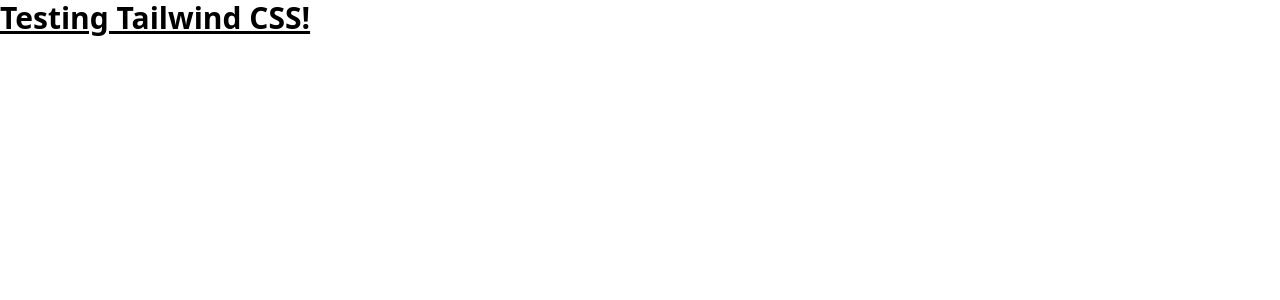
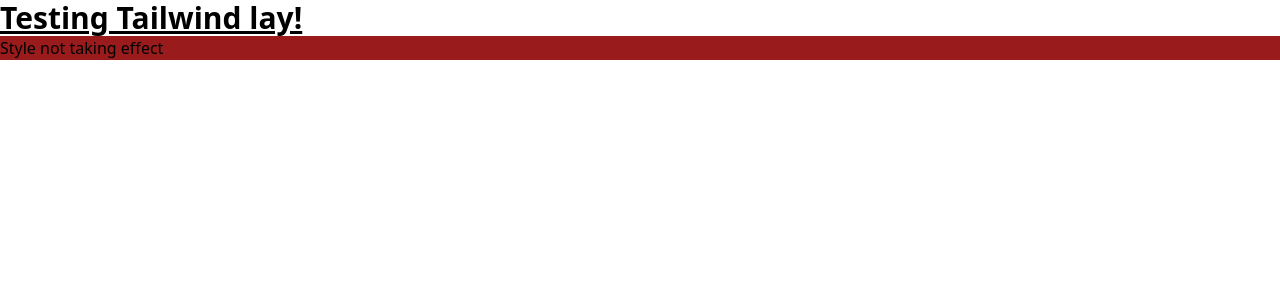
Before and after one commit to abmercy035/myportfolio, a React (Vite) app: page / in a window 1280 px wide. Shown: the top 300 px of the page. Built offline with nearby package versions, Linux system fonts and the light colour scheme.

Commit message:
minor :
arranging defining routes

```diff
--- a/package.json
+++ b/package.json
@@ -20,6 +20,8 @@
     "@types/react": "^18.0.28",
     "@types/react-dom": "^18.0.11",
     "@vitejs/plugin-react": "^3.1.0",
+    "autoprefixer": "^10.4.14",
+    "postcss": "^8.4.26",
     "tailwindcss": "^3.3.3",
     "vite": "^4.4.4"
   }
--- a/src/App.jsx
+++ b/src/App.jsx
@@ -2,21 +2,31 @@
 import { BrowserRouter as Router, Route, Routes } from "react-router-dom"
 import './index.css';
 
-import TestComponent from './components/TestComponent';
-
+import MainLayout from './layouts/MainLayout';
+import HomePage from './pages/HomePage';
+import NewsPage from './pages/NewsPage';
+import VideosPage from './pages/VideosPage';
+import NotFound from './pages/NotFound';
 
 function App() {
-  return (
-    <div>
-      <TestComponent />
-      {/* <Router>
-        <Routes>
-         <LoginRoute />
-         <MainRoute />
-          </Routes>
-        </Router> */}
-    </div>
-  );
+ return (
+  <div>
+   <Router>
+    <Routes>
+     <Route exact path="/" element={ <MainLayout header nav footer article /> } >
+      <Route exact path="/" element={ <HomePage /> } />
+     </Route>
+     <Route exact path="/news" element={ <MainLayout header nav footer article /> } >
+      <Route exact path="/news" element={ <NewsPage /> } />
+     </Route>
+     <Route exact path="/videos" element={ <MainLayout header footer /> } >
+      <Route exact path="/videos" element={ <VideosPage /> } />
+     </Route>
+     <Route path="*" element={ <NotFound /> } />
+    </Routes>
+   </Router>
+  </div >
+ );
 }
 
 export default App;
--- /dev/null
+++ b/src/components/Aside.jsx
@@ -0,0 +1,7 @@
+import React from 'react'
+
+export default function Aside() {
+  return (
+    <div>Aside</div>
+  )
+}
--- /dev/null
+++ b/src/components/Footer.jsx
@@ -0,0 +1,7 @@
+import React from 'react'
+
+export default function Footer() {
+  return (
+    <div>Footer</div>
+  )
+}
--- /dev/null
+++ b/src/components/Header.jsx
@@ -0,0 +1,7 @@
+import React from 'react'
+
+export default function Header() {
+  return (
+    <div>Header</div>
+  )
+}
--- a/src/components/TestComponent.jsx
+++ b/src/components/TestComponent.jsx
@@ -4,7 +4,7 @@
 
 const TestComponent = () => {
   return (
-    <h1 className='text-3xl font-bold underline black'>Testing Tailwind CSS!</h1>
+    <h1 className='text-3xl font-bold underline black'>Testing Tailwind lay!</h1>
   )
 }
 
--- a/src/layouts/MainLayout.jsx
+++ b/src/layouts/MainLayout.jsx
@@ -1,7 +1,14 @@
 import React from 'react'
+import { Outlet } from 'react-router-dom'
+import TestComponent from '../components/TestComponent';
 
-export default function MainLayout() {
+export default function MainLayout({ children }) {
+console.log(children);
   return (
-    <div>MainLayout</div>
+    <div>
+      <TestComponent />
+      { children }
+      <Outlet />
+    </div>
   )
 }
--- /dev/null
+++ b/src/pages/HomePage.jsx
@@ -0,0 +1,11 @@
+import React from 'react'
+
+export default function HomePage() {
+  return (
+    <div className='homepage-container bg-red-500 w-full'>
+      <div className="homepage-content w-full bg-red-800">
+        Style not taking effect
+      </div>
+    </div>
+  )
+}
--- /dev/null
+++ b/src/pages/NewsPage.jsx
@@ -0,0 +1,8 @@
+import React from 'react'
+
+export default function NewsPage() {
+ return (
+
+    <div>NewsPage</div>
+  )
+}
--- /dev/null
+++ b/src/pages/NotFound.jsx
@@ -0,0 +1,7 @@
+import React from 'react'
+
+export default function NotFound() {
+  return (
+    <div>404</div>
+  )
+}
--- /dev/null
+++ b/src/pages/VideosPage.jsx
@@ -0,0 +1,7 @@
+import React from 'react'
+
+export default function VideosPage() {
+  return (
+    <div>VideosPage</div>
+  )
+}
```
Also changed, not shown: 1 other file (tests, documents, lock files or other folders).
